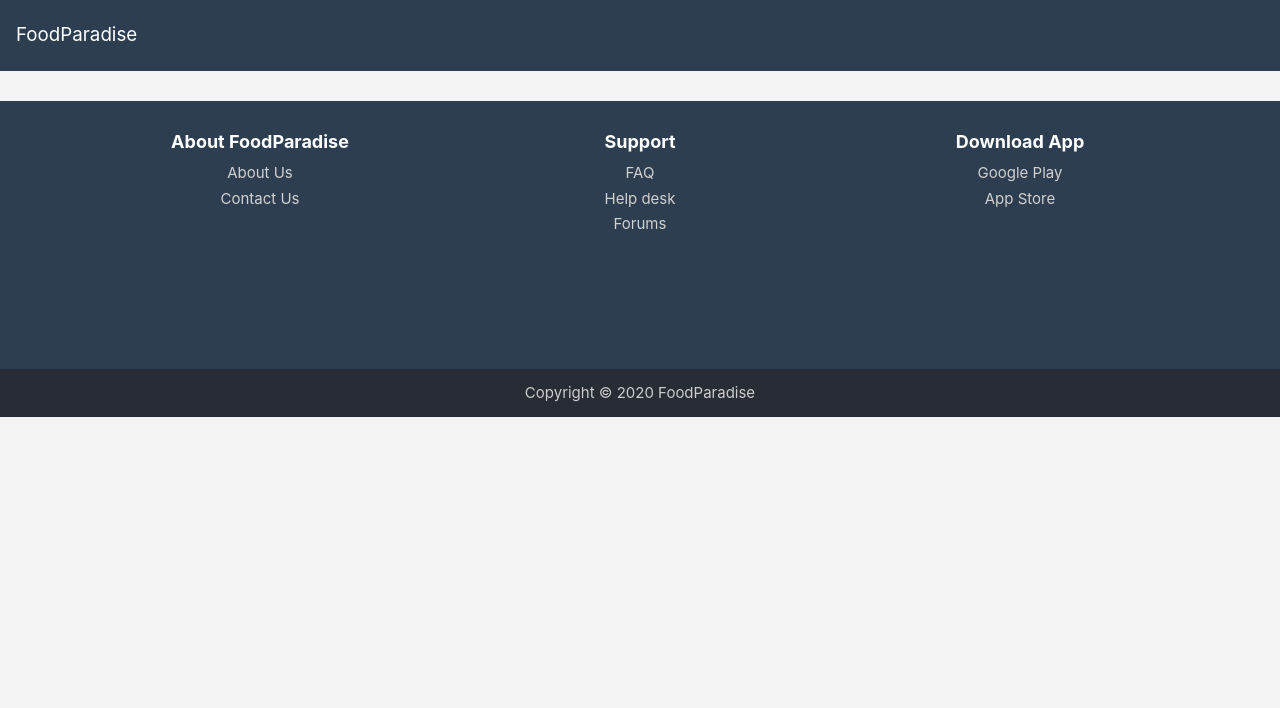
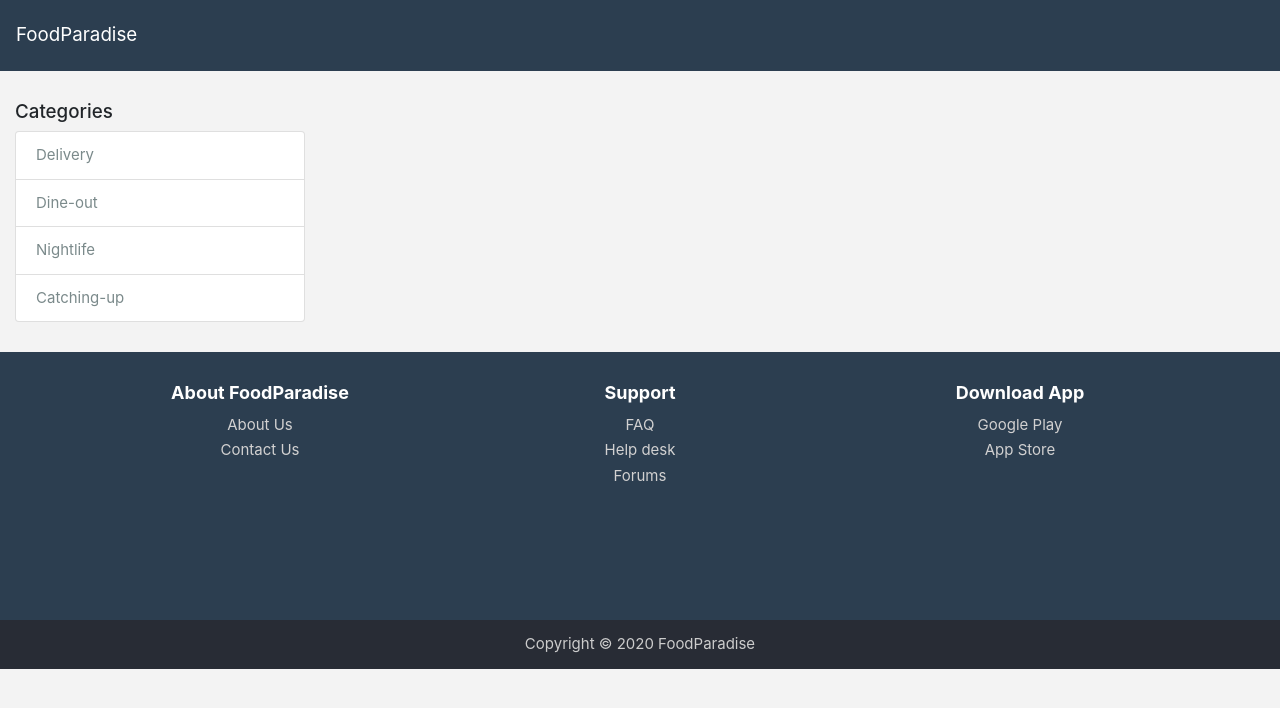
Before and after one commit to brilyanilhamsadewo/Web-Kuliner-React-Js-Codepolitan, a React (Create React App) app: page /city/1 in a window 1280 px wide. Shown: the top 708 px of the page. Built offline with nearby package versions, Linux system fonts and the light colour scheme; no server answers; some icons are missing.

Commit message:
Membuat Categories

```diff
--- a/src/pages/City.js
+++ b/src/pages/City.js
@@ -1,14 +1,50 @@
 import React, { Component } from 'react';
-import axios from 'axios'
-import { API } from '../config/api'
+import axios from 'axios';
+import { API } from '../config/api';
+
+const categoriesDummy = [
+    {
+      "categories": {
+        "id": 1,
+        "name": "Delivery"
+      }
+    },
+    {
+      "categories": {
+        "id": 2,
+        "name": "Dine-out"
+      }
+    },
+    {
+      "categories": {
+        "id": 3,
+        "name": "Nightlife"
+      }
+    },
+    {
+      "categories": {
+        "id": 4,
+        "name": "Catching-up"
+      }
+    }
+  ]
 
 class City extends Component {
     constructor() {
         super()
         this.state = {
-            city: null
+            city: null,
+            categories: null
         }
     }
+
+    transformCategoriesData(categories) {
+        let categoriesTransformed = categories.map(category => {
+          return category.categories
+        })
+
+        return categoriesTransformed
+    };
 
     getCityData = (city_id) => {
         let url = `${API.zomato.baseUrl}/cities`
@@ -31,6 +67,9 @@ class City extends Component {
         // cara mendapatkan parameter city_id dari url / route
         let { city_id } = this.props.match.params
         this.getCityData(city_id)
+
+        let categories = this.transformCategoriesData(categoriesDummy)
+        this.setState({ categories });
         }
 
 
@@ -46,6 +85,24 @@ class City extends Component {
                     </div>
                 </div>
             )}
+
+            <div className="row">
+                <div className="col-3">
+                <h5>Categories</h5>
+                {this.state.categories && (
+                    <div className="list-group">
+                    {this.state.categories.map(category => (
+                        <button
+                            key={category.id}
+                            className={'list-group-item list-group-item-action '}
+                        >
+                        {category.name}
+                        </button>
+                    ))}
+                    </div>
+                )}
+                </div>
+            </div>
         </div>
     )
   }
```
Also changed, not shown: 1 other file (tests, documents, lock files or other folders).
